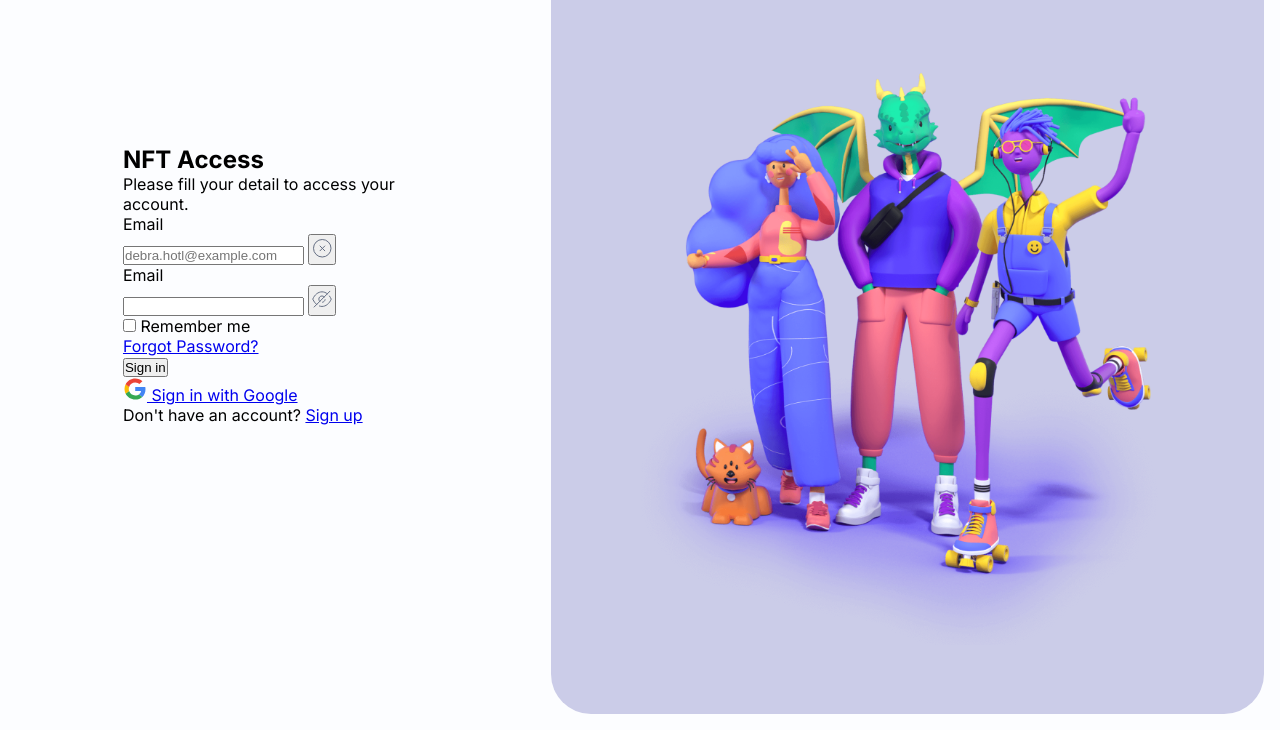
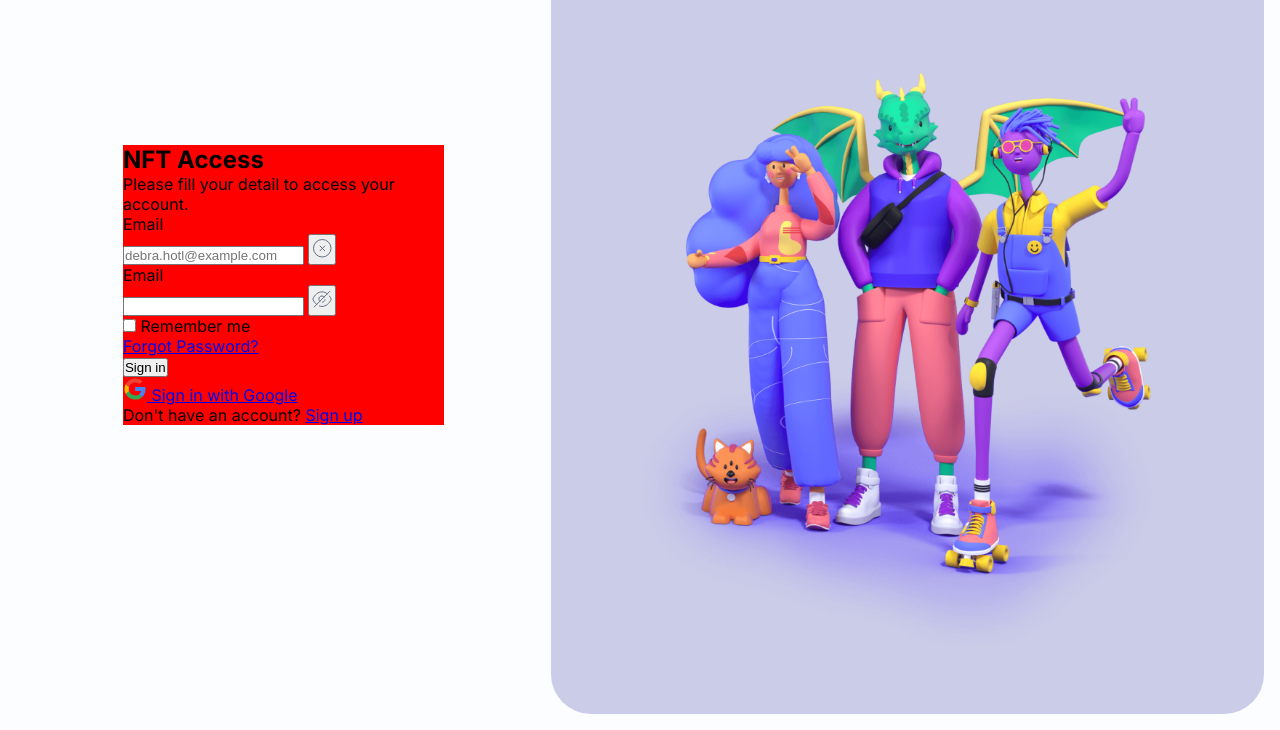
Before and after one commit to PedroMakengo/nft-access, a plain HTML site: page index.html in a window 1280 px wide. Shown: the part 70-800 px from the top of the page. Drawn offline with Linux system fonts and the light colour scheme.

Commit message:
Trabalhando

```diff
--- a/assets/css/main.css
+++ b/assets/css/main.css
@@ -57,3 +57,12 @@ body {
 .container .form__nft__access form {
   width: 100%;
 }
+
+.content__title {
+  background: red;
+}
+
+form {
+  width: 50%;
+  background: red;
+}
--- a/index.html
+++ b/index.html
@@ -22,7 +22,7 @@
 
         <div class="form__nft__access">
           <form action="">
-            <div>
+            <div class="content__title">
               <h2>NFT Access</h2>
               <p>Please fill your detail to access your account.</p>
             </div>
```
